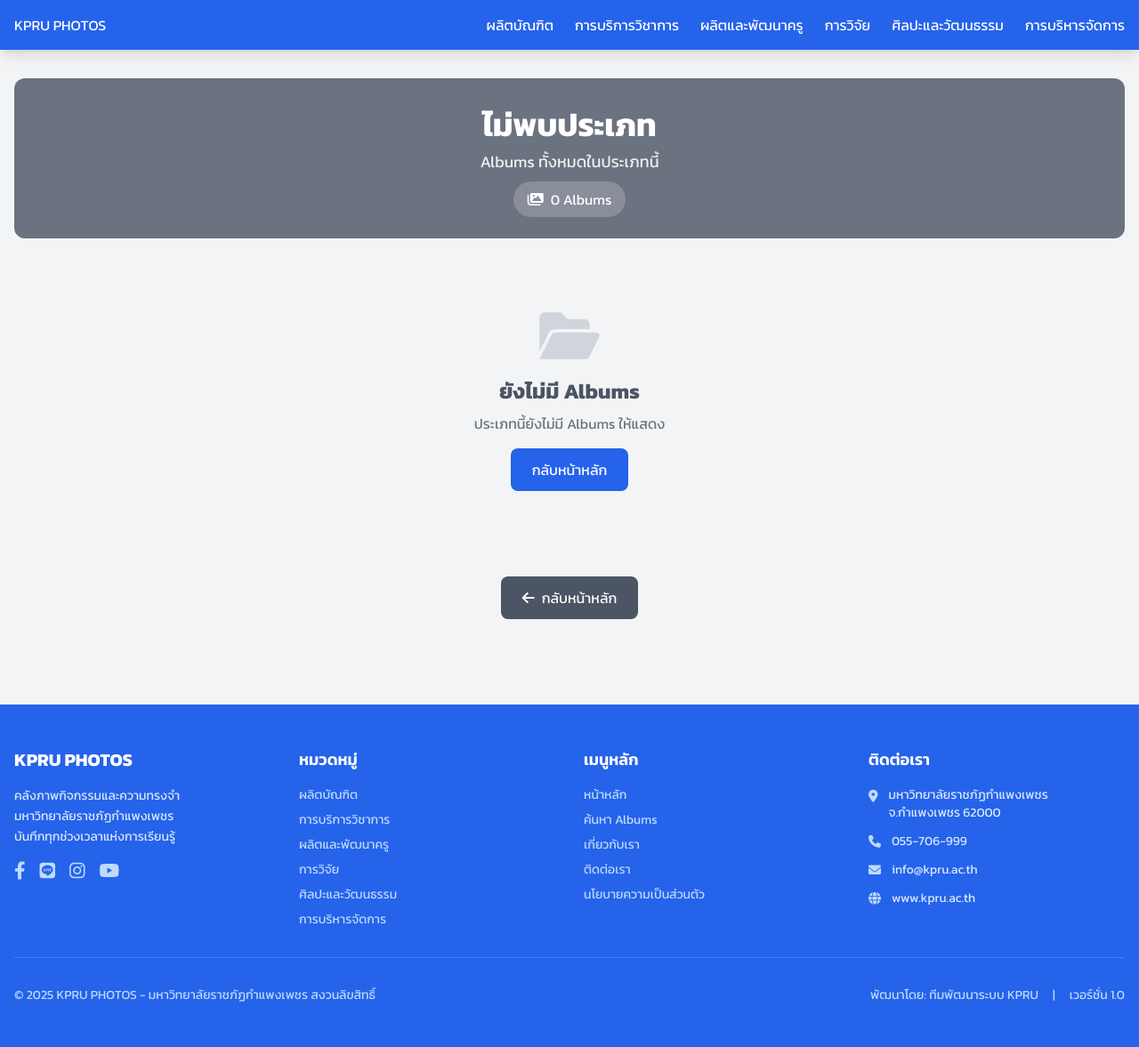
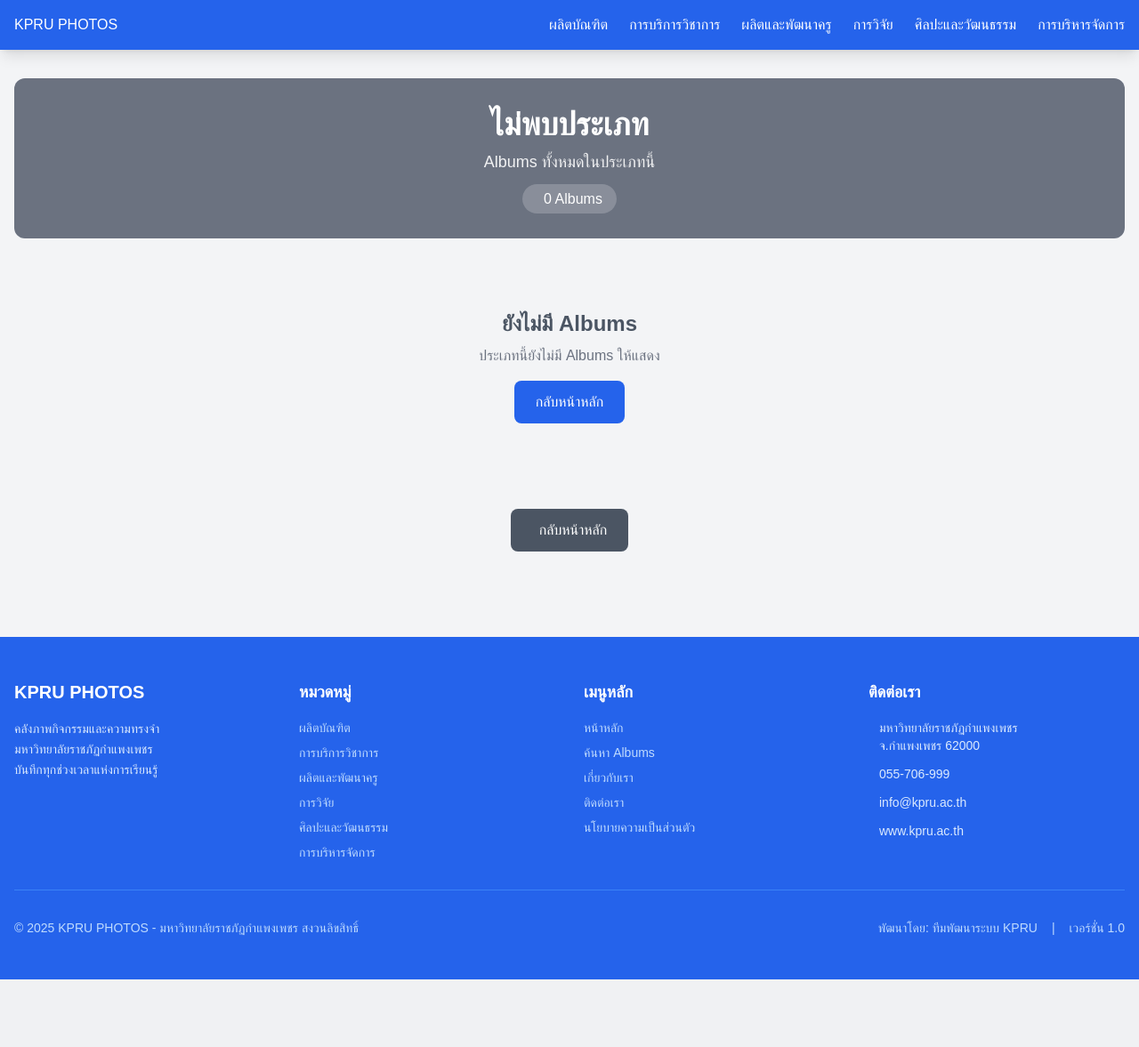
Before and after one commit to INBreeze-i/gallery, a PHP site: page /category.php?id=1 in a window 1280 px wide. Shown: the whole page at 89% size. After the commit the page ends 1101 px from the top, so only its background shows below. Run offline with PHP 8.4, Linux system fonts and the light colour scheme; a user stored in the database is signed in; data comes from the database, SQL or seed files in the repository.

Commit message:
local css

```diff
--- a/html/category.php
+++ b/html/category.php
@@ -37,12 +37,7 @@ $category_color = !empty($albums) ? $albums[0]['album_data']['color'] : 'bg-gray
     <meta charset="UTF-8">
     <meta name="viewport" content="width=device-width, initial-scale=1.0">
     <title><?php echo htmlspecialchars($category_name); ?> - Albums</title>
-    <link rel="preconnect" href="https://fonts.googleapis.com">
-    <link rel="preconnect" href="https://fonts.googleapis.com">
-    <link rel="preconnect" href="https://fonts.gstatic.com" crossorigin>
-    <link href="https://fonts.googleapis.com/css2?family=Kanit:wght@300;400;500;600;700&display=swap" rel="stylesheet">
-    <link rel="stylesheet" href="assets/css/kanit-font.css">
-    <link rel="stylesheet" href="https://cdnjs.cloudflare.com/ajax/libs/font-awesome/6.0.0/css/all.min.css">
+        <link rel="stylesheet" href="dist/output.css">
 </head>
 <body class="bg-gray-100">
     <?php include 'components/navbar.php'; ?>
--- a/html/config/database.php
+++ b/html/config/database.php
@@ -1,9 +1,9 @@
 <?php
 class Database {
     private $host = "mysql_db";
-    private $db_name = "-";
-    private $username = "-";
-    private $password = "-";
+    private $db_name = "photo_db";
+    private $username = "bris";
+    private $password = "bris055757";
     public $conn;
 
     public function getConnection() {
--- a/html/dist/output.css
+++ b/html/dist/output.css
@@ -2238,3 +2238,31 @@ video {
     grid-template-columns: repeat(6, minmax(0, 1fr));
   }
 }
+
+/* Kanit-SemiBold Font Face */
+@font-face {
+    font-family: 'Kanit-SemiBold';
+    src: url('../font/Kanit-SemiBold.ttf') format('truetype');
+    font-weight: 600;
+    font-style: normal;
+}
+
+/* Kanit Font Configuration for Thai Language Support */
+* {
+    font-family: 'Kanit', sans-serif;
+}
+
+/* Utility class for Kanit-SemiBold font */
+.font-kanit-semibold {
+    font-family: 'Kanit-SemiBold', 'Kanit', sans-serif;
+    font-weight: 600;
+}
+
+/* Banner Background with Dark Overlay using Tailwind-style approach */
+.banner-background {
+    position: relative;
+    background-size: cover;
+    background-position: center;
+    background-repeat: no-repeat;
+    background-image: linear-gradient(rgba(0, 0, 0, 0.4), rgba(0, 0, 0, 0.4)), url('../../banner.webp');
+}
--- a/html/index.php
+++ b/html/index.php
@@ -48,11 +48,9 @@ while ($row = $albums->fetch(PDO::FETCH_ASSOC)) {
     <meta charset="UTF-8">
     <meta name="viewport" content="width=device-width, initial-scale=1.0">
     <title>Albums Gallery - โปรเจค PHP</title>
-    <link rel="preconnect" href="https://fonts.googleapis.com">
-    <link rel="preconnect" href="https://fonts.gstatic.com" crossorigin>
-    <link href="https://fonts.googleapis.com/css2?family=Kanit:wght@300;400;500;600;700&display=swap" rel="stylesheet">
-    <link rel="stylesheet" href="assets/css/kanit-font.css">
+    <link rel="stylesheet" href="dist/output.css">
     <link rel="stylesheet" href="https://cdnjs.cloudflare.com/ajax/libs/font-awesome/6.0.0/css/all.min.css">
+
 </head>
 <body class="bg-gray-100">
     <!-- Navbar -->
--- a/html/search.php
+++ b/html/search.php
@@ -46,10 +46,7 @@ $albums = $stmt->fetchAll(PDO::FETCH_ASSOC);
     <meta charset="UTF-8">
     <meta name="viewport" content="width=device-width, initial-scale=1.0">
     <title>ผลการค้นหา - PHP Gallery</title>
-    <link rel="preconnect" href="https://fonts.googleapis.com">
-    <link rel="preconnect" href="https://fonts.gstatic.com" crossorigin>
-    <link href="https://fonts.googleapis.com/css2?family=Kanit:wght@300;400;500;600;700&display=swap" rel="stylesheet">
-    <link rel="stylesheet" href="assets/css/kanit-font.css">
+    <link rel="stylesheet" href="dist/output.css">
     <link rel="stylesheet" href="https://cdnjs.cloudflare.com/ajax/libs/font-awesome/6.0.0/css/all.min.css">
 </head>
 <body class="bg-gray-100">
--- a/html/search_results.php
+++ b/html/search_results.php
@@ -67,11 +67,7 @@ if ($category_id > 0) {
     <meta charset="UTF-8">
     <meta name="viewport" content="width=device-width, initial-scale=1.0">
     <title>ผลการค้นหา - Albums Gallery</title>
-    <link rel="preconnect" href="https://fonts.googleapis.com">
-    <link rel="preconnect" href="https://fonts.googleapis.com">
-    <link rel="preconnect" href="https://fonts.gstatic.com" crossorigin>
-    <link href="https://fonts.googleapis.com/css2?family=Kanit:wght@300;400;500;600;700&display=swap" rel="stylesheet">
-    <link rel="stylesheet" href="assets/css/kanit-font.css">
+    <link rel="stylesheet" href="dist/output.css">
     <link rel="stylesheet" href="https://cdnjs.cloudflare.com/ajax/libs/font-awesome/6.0.0/css/all.min.css">
 </head>
 <body class="bg-gray-100">
--- /dev/null
+++ b/html/src/input.css
@@ -0,0 +1,3 @@
+@tailwind base;
+@tailwind components;
+@tailwind utilities;
```
Also changed, not shown: html/admin/album_create.php (+2 -6 lines), html/admin/album_edit.php (+2 -7 lines), html/admin/album_manage.php (+2 -6 lines), html/admin/check_gd.php (+2 -6 lines), html/admin/dashboard.php (+2 -6 lines), html/admin/login.php (+2 -6 lines), html/admin/system_info.php (+28 -17 lines), html/album_detail.php (+2 -5 lines), html/tailwind.config.js (added, +11 -0 lines), html/banner.webp (added).
